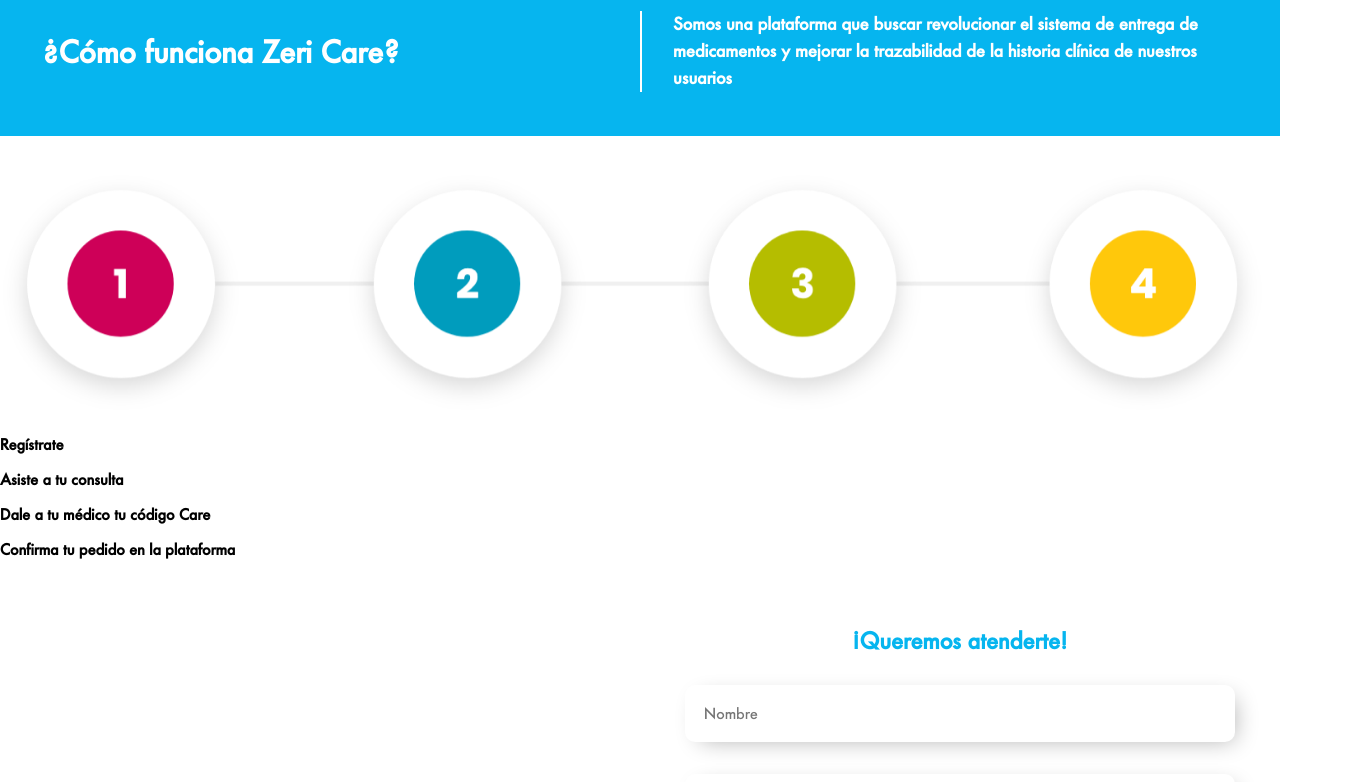
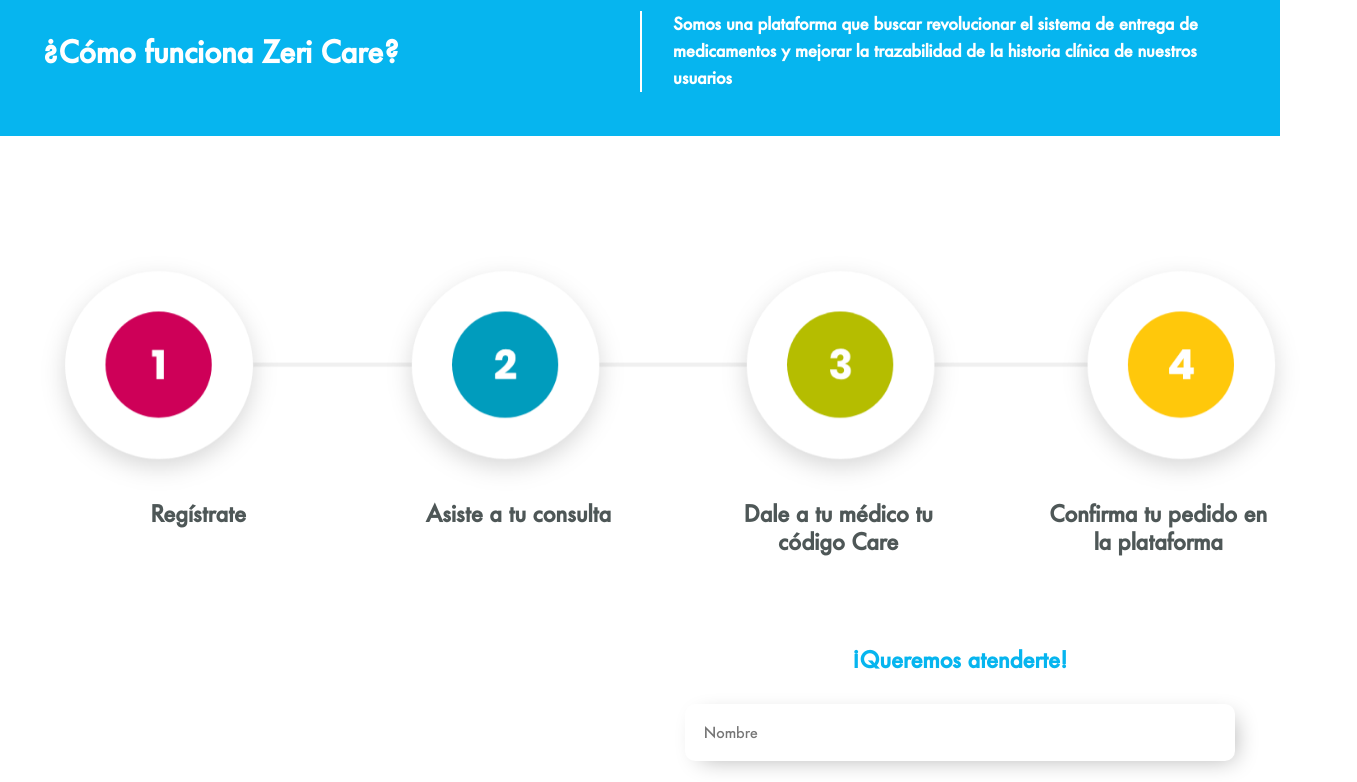
Before and after one commit to Skrillmau/zericare, a React app: page / in a window 1280 px wide. Shown: the part 1200-1982 px from the top of the page, 1357 px wide, since content can reach past the window. Built offline with nearby package versions, Linux system fonts and the light colour scheme; no server answers; the HTML template or start-up script is replaced by a standard one.

Commit message:
css update

```diff
--- a/src/Componentes/Pasos/pasospedido.module.css
+++ b/src/Componentes/Pasos/pasospedido.module.css
@@ -1,38 +1,42 @@
 .main {
-    width: "100%";
-    padding: "3%" }
+  width: 100%;
+  padding: 3%;
+}
 
 .title {
-  font-size: "50px";
-  font-family: "Futura";
-  text-align: "center";
-  margin: "0px";
-  padding: "2.5%";
-  font-weight: "bold";
+  font-size: 50px;
+  font-family: Futura;
+  text-align: center;
+  margin: 0px;
+  padding: 2.5%;
+  font-weight: bold;
 }
 .grid {
-  display: "grid";
-  grid-template-columns: "repeat(4, 25%)";
-  padding: "0% 0%";
+  display: grid;
+  grid-template-columns: repeat(4, 25%);
+  padding: 0% 0%;
 }
 .item {
-  columns: "span 1";
-  font-family: "Futura";
-  text-align: "center";
-  font-size: "24px";
+  columns: span 1;
+  font-family: Futura;
+  text-align: center;
+  font-size: 24px;
 }
-.texto { margin: "0%";
-    color: "#4e5757";
-    padding: "0% 15%";
+.texto {
+  margin: 0%;
+  color: #4e5757;
+  padding: 0% 15%;
 }
 .texto2 {
-    margin: "auto"; color: "#4e5757"; padding: "0% 15%";
+  margin: auto;
+  color: #4e5757;
+  padding: 0% 15%;
 }
 image {
-  width: "94%";
-  padding: "0% 3%";
-  margin: "auto";
+  width: 94%;
+  padding: 0% 3%;
+  margin: auto;
 }
 .c4 {
-    grid-template-columns: "span 4" ;
+  grid-template-columns: span 4;
 }
```
